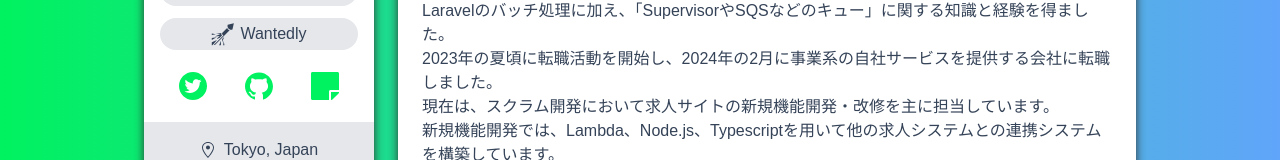
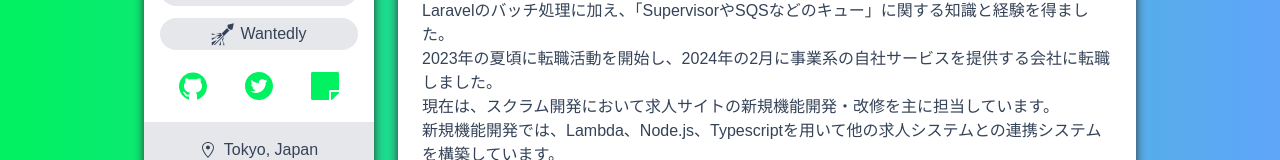
Before and after one commit to haru507/mikeneko-507, a Next.js app: page / in a window 1280 px wide. Shown: the part 301-461 px from the top of the page. Built offline with nearby package versions, Linux system fonts and the light colour scheme.

Commit message:
fix: サイドバーのソーシャルアイコンの順序を修正

```diff
--- a/components/Sidebar.tsx
+++ b/components/Sidebar.tsx
@@ -41,11 +41,11 @@ function Sidebar() {
 
       {/* Social icon */}
       <div className="flex justify-around w-9/12 mx-auto my-5 text-green md:w-full">
+        <a href="https://github.com/haru507">
+          <AiFillGithub className="w-8 h-8 cursor-pointer" />
+        </a>
         <a href="https://twitter.com/mikeneko_nyaan2">
           <AiFillTwitterCircle className="w-8 h-8 cursor-pointer" />
-        </a>
-        <a href="https://github.com/haru507">
-          <AiFillGithub className="w-8 h-8 cursor-pointer" />
         </a>
         <a href="https://zenn.dev/haru507">
           <FaStickyNote className="w-8 h-8 cursor-pointer" />
```
